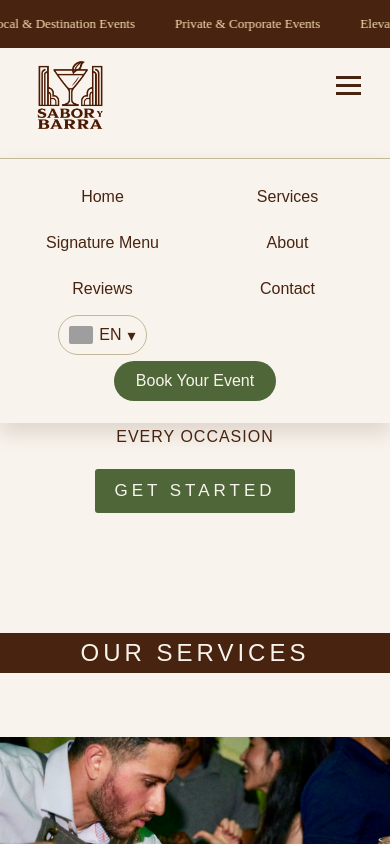
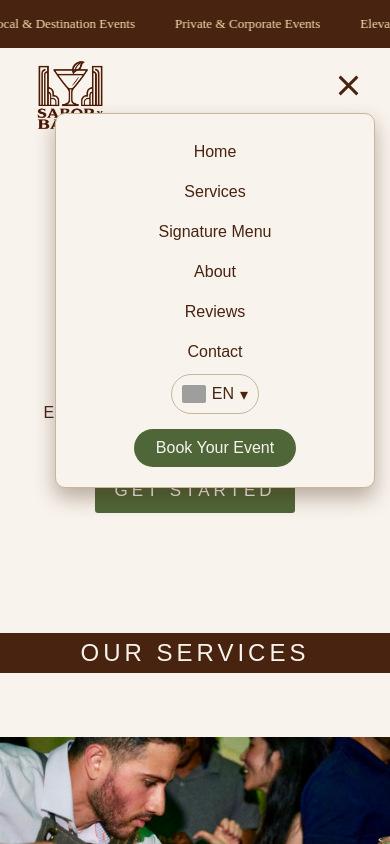
Before and after one commit to MatiasNaz/sabor-y-barra-website, a React (Vite) app: page / in a window 390 px wide. Both pictures are taken after a click on the button 348 px from the left and 85 px from the top of the page. Shown: the top 844 px of the page. Built offline with nearby package versions, Linux system fonts and the light colour scheme; grey boxes are pictures that could not be loaded; a web font is replaced by a local one.

Commit message:
finished styling edits for mobile button opened and closed state

```diff
--- a/src/components/Header/Header.css
+++ b/src/components/Header/Header.css
@@ -331,23 +331,46 @@
   }
 
   .navbar__list {
-    display: none;
+    position: absolute;
+    z-index: 20;
+    top: calc(100% - 45px);
+    right: 15px;
+    left: auto;
+
+    width: min(320px, calc(100% - 40px));
+
+    display: flex;
+    flex-direction: column;
+    justify-content: center;
+    align-items: center;
+
+    gap: 5px;
+    margin: 0;
+    padding: 20px 0;
+
+    border: 1px solid var(--color-muted-tan);
+    border-radius: 10px;
+    background-color: var(--color-cream);
+    box-shadow: 0 10px 20px rgb(72 36 16 / 35%);
+
+    /* CLOSED STATE */
+    opacity: 0;
+    visibility: hidden;
+    pointer-events: none;
+    transform: translateY(-4px);
+
+    transition:
+      opacity 0.4s ease,
+      transform 0.4s ease,
+      visibility 0.4s ease;
   }
 
   .navbar__list--open {
-    position: absolute;
-    z-index: 20;
-    top: 100%;
-    left: 0;
-    width: 100%;
-    display: grid;
-    grid-template-columns: repeat(2, minmax(0, 1fr));
-    gap: 6px 12px;
-    margin: 0;
-    padding: 18px 16px 22px;
-    border-top: 1px solid var(--color-muted-tan);
-    background-color: var(--color-cream);
-    box-shadow: 0 10px 20px rgb(72 36 16 / 14%);
+    /* OPEN STATE */
+    opacity: 1;
+    visibility: visible;
+    pointer-events: auto;
+    transform: translateY(0);
   }
 
   .navbar__list li {
@@ -356,11 +379,12 @@
 
   .navbar__list li:last-child {
     grid-column: 1 / -1;
+    margin-top: 10px;
   }
 
   .navbar__links {
     display: inline-flex;
-    min-height: 40px;
+    min-height: 35px;
     align-items: center;
     justify-content: center;
   }
@@ -388,6 +412,18 @@
     margin-top: 7px;
   }
 
+  .navbar__hamburger--open .navbar__bar:nth-child(1) {
+    transform: translateY(8px) rotate(45deg);
+  }
+
+  .navbar__hamburger--open .navbar__bar:nth-child(2) {
+    opacity: 0;
+  }
+
+  .navbar__hamburger--open .navbar__bar:nth-child(3) {
+    transform: translateY(-8px) rotate(-45deg);
+  }
+
   .navbar__bar {
     height: 3px;
     width: 25px;
--- a/src/components/Header/Header.tsx
+++ b/src/components/Header/Header.tsx
@@ -18,6 +18,8 @@ function Header({ showBookingButton = true }: HeaderProps) {
   const languageMenuRef = useRef<HTMLDivElement>(null);
   const languageTriggerRef = useRef<HTMLButtonElement>(null);
   const activeLanguage = i18n.resolvedLanguage === "es" ? "es" : "en";
+
+  // hamburger button state
   const [menuOpen, setMenuOpen] = useState(false);
 
   useEffect(() => {
@@ -61,9 +63,9 @@ function Header({ showBookingButton = true }: HeaderProps) {
         <div className="navbar__list-container">
           <ul
             id="mobile-navigation"
-            className={`navbar__list ${
-              menuOpen ? "navbar__list--open" : ""
-            }`}
+            /* on mobile version, if menuOpen is true, add the navbar__list--open class,
+            otherwise, do nothing -- condition ? valueIfTrue : valueIfFalse */
+            className={`navbar__list ${menuOpen ? "navbar__list--open" : ""}`}
           >
             <li>
               <Link to="/" className="navbar__links">
@@ -183,7 +185,10 @@ function Header({ showBookingButton = true }: HeaderProps) {
 
           {/* start of hamburger button */}
           <button
-            className="navbar__hamburger"
+            /* if hamburger button is open, add the hamburger class to transform into an X,
+          otherwise, do nothing
+          */
+            className={`navbar__hamburger ${menuOpen ? "navbar__hamburger--open" : ""}`}
             type="button"
             aria-label={t("nav.menu")}
             aria-expanded={menuOpen}
```
